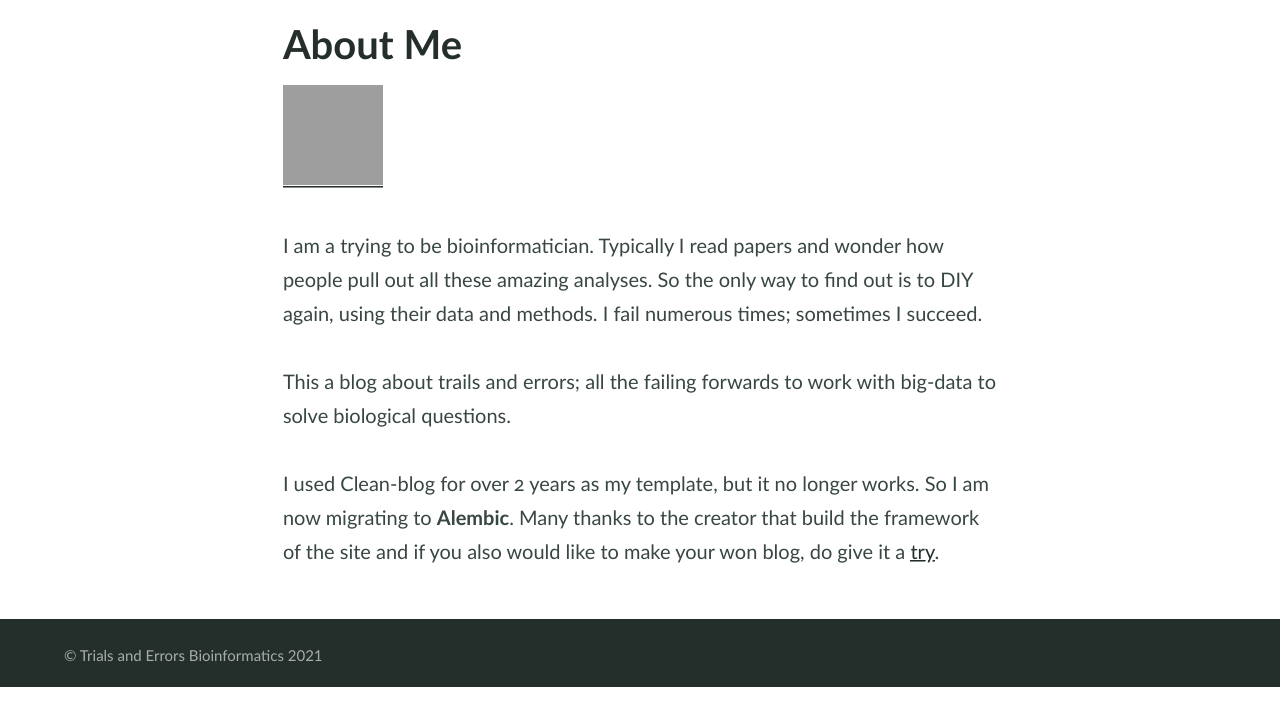
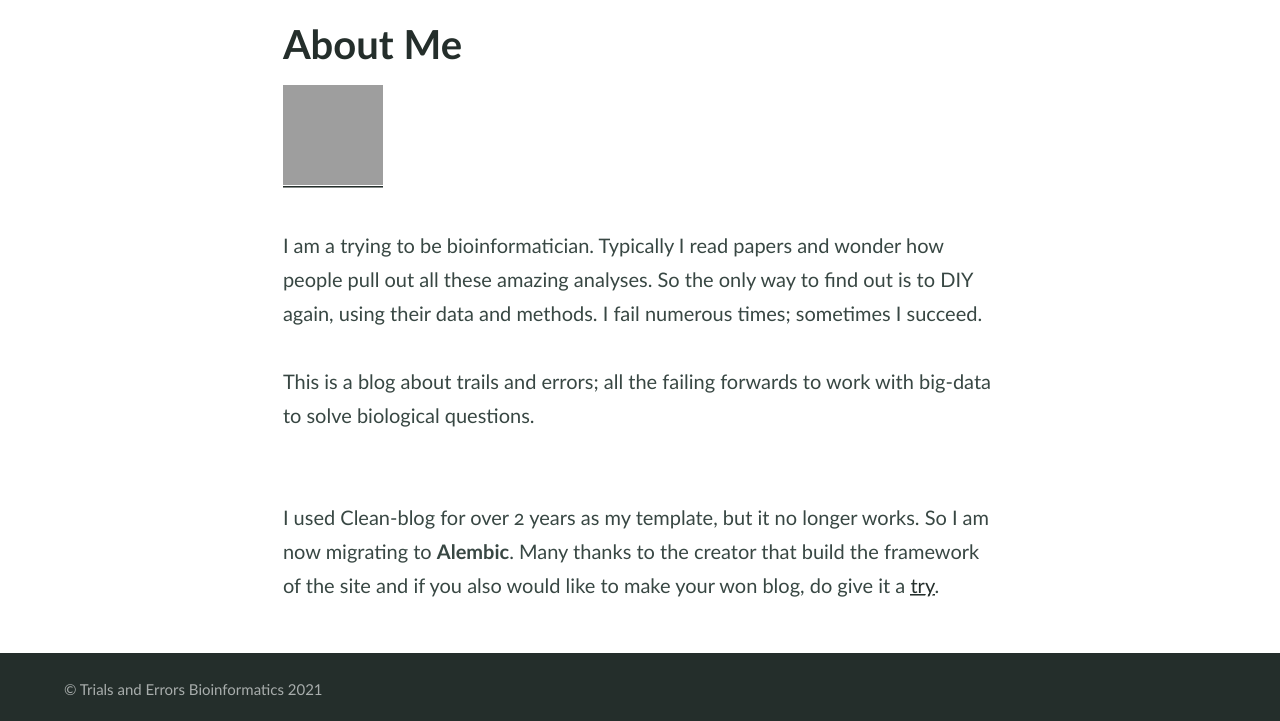
Before and after one commit to AthenACHY/AthenACHY.github.io, a Jekyll site: the page built from index.md, in a window 1280 px wide, cut to the strip 633-1354 px from the top of the page. Built offline with Jekyll 4.4.1, drawn with Linux system fonts in a browser that asks for light colours; before the commit the page ends 1320 px from its top, so only the background shows below that; grey boxes are pictures that could not be loaded.

Commit message:
Update index.md

```diff
--- a/index.md
+++ b/index.md
@@ -7,10 +7,10 @@ feature_image: '/img/20181028_120218.jpg'
 
 <a href="https://avatars2.githubusercontent.com/u/32728871?s=460&v=4"  target="https://github.com/AthenACHY">
 <img src="https://avatars2.githubusercontent.com/u/32728871?s=460&v=4" height=100 width=100></a>
-
+<br>
 <p>I am a trying to be bioinformatician. Typically I read papers and wonder how people pull out all these amazing analyses. So the only way to find out is to DIY again, using their data and methods. I fail numerous times; sometimes I succeed.</p>
 
-<p>This a blog about trails and errors; all the failing forwards to work with big-data to solve biological questions. </p>
-
+<p>This is a blog about trails and errors; all the failing forwards to work with big-data to solve biological questions. </p>
+<br>
 I used Clean-blog for over 2 years as my template, but it no longer works. So I am now migrating to **Alembic**.
 Many thanks to the creator that build the framework of the site and if you also would like to make your won blog, do give it a [try]("https://github.com/daviddarnes/alembic").
```
